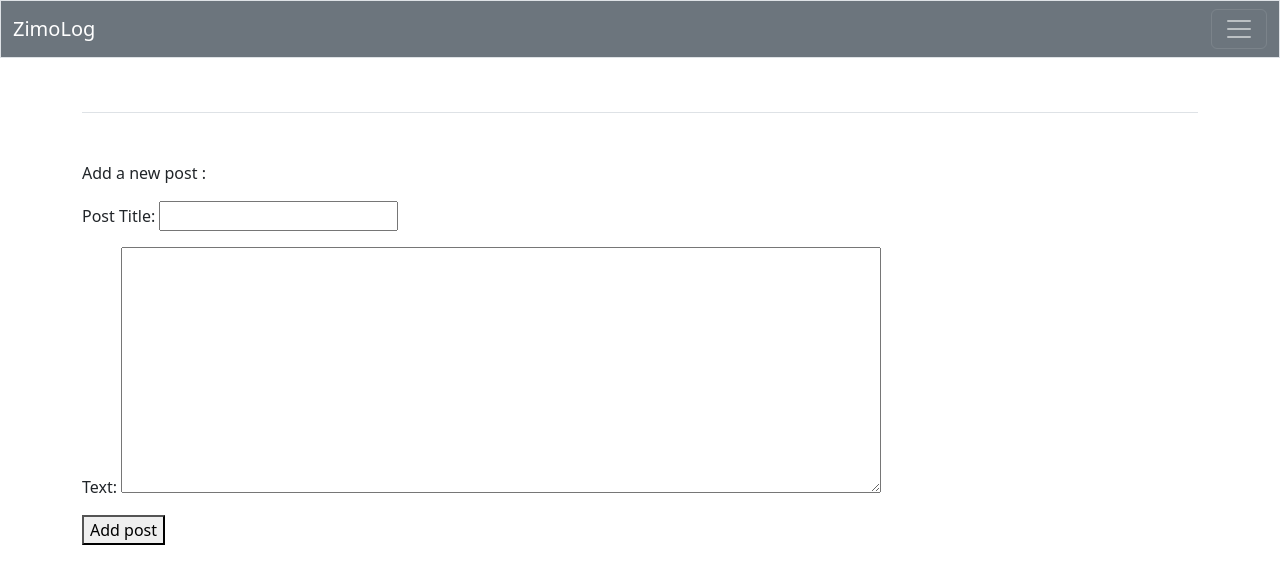
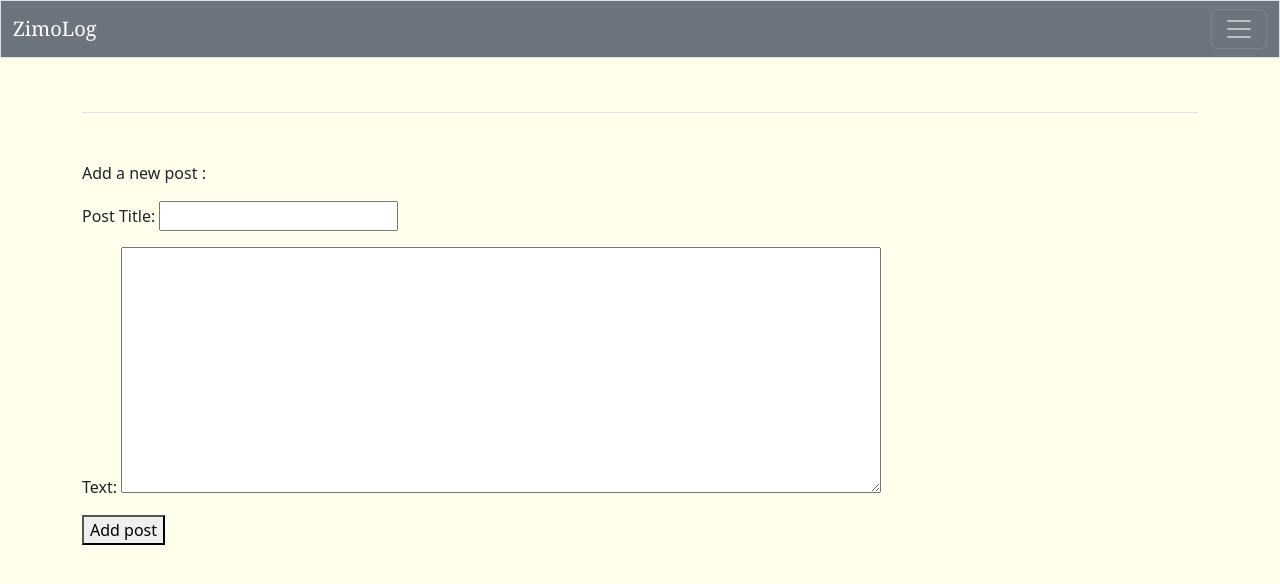
Before and after one commit to Amirkz80/Zimolog, a Django app: page /add_post/ in a window 1280 px wide. Shown: the top 584 px of the page. Run offline with Django 3.2, Linux system fonts and the light colour scheme; the visitor is signed in with stand-in values (Sample User, id 1); some libraries are stand-ins or nearby versions.

Commit message:
changing base.html

```diff
--- a/blogs/templates/blogs/base.html
+++ b/blogs/templates/blogs/base.html
@@ -2,8 +2,8 @@
 
 <!doctype html>
 <html lang="eng">
+
 <head>
-
   <meta charset="utf-8">
   <meta name="viewport" content="width=device-width,
   initial-scale=1, shrink-to-fit=no">
@@ -11,12 +11,7 @@
 
   {% bootstrap_css %}
   {% bootstrap_javascript %}
-
   {% bootstrap_messages %}
-
-</head>
-
-<body>
 
   <style>
     #big_z{
@@ -31,9 +26,21 @@
     color: yellow;
     font-size: small;
     }
+    #nav{
+    font-family: Georgia;
+    }
+    body{
+      background-color: #FFFFEC;
+    }
   </style>
+</head>
 
-  <nav class="navbar navbar-dark bg-secondary fixed-top mb-1 border">
+
+<body class=>
+
+
+
+  <nav id="nav" class="navbar navbar-dark bg-secondary fixed-top mb-1 border">
     <div class="container-fluid">
       <a class="navbar-brand" href="{% url 'blogs:index' %}">ZimoLog</a>
       <button class="navbar-toggler" type="button" data-bs-toggle="offcanvas"
```
